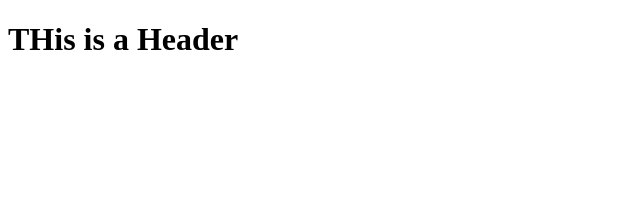
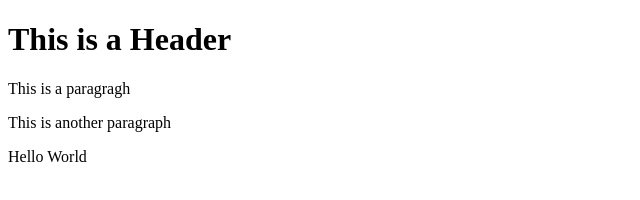
Before and after one commit to BrittneeAlexis/git-test, a website: page index.html in a window 1280 px wide. Shown: the whole page, without its empty margins (0-640 px from the left). Drawn offline with Linux system fonts and the light colour scheme.

Commit message:
Using NPM

```diff
--- a/index.html
+++ b/index.html
@@ -1,7 +1,9 @@
 <!DOCTYPE html>
 <html>
     <body>
-        <h1> THis is a Header</h1>
-
+        <h1> This is a Header</h1>
+        <p>This is a paragragh</p>
+        <p>This is another paragraph</p>
+        <p>Hello World</p>
     </body>
 </html>
```
Also changed, not shown: package.json (added, +24 -0 lines), 2 other files.
